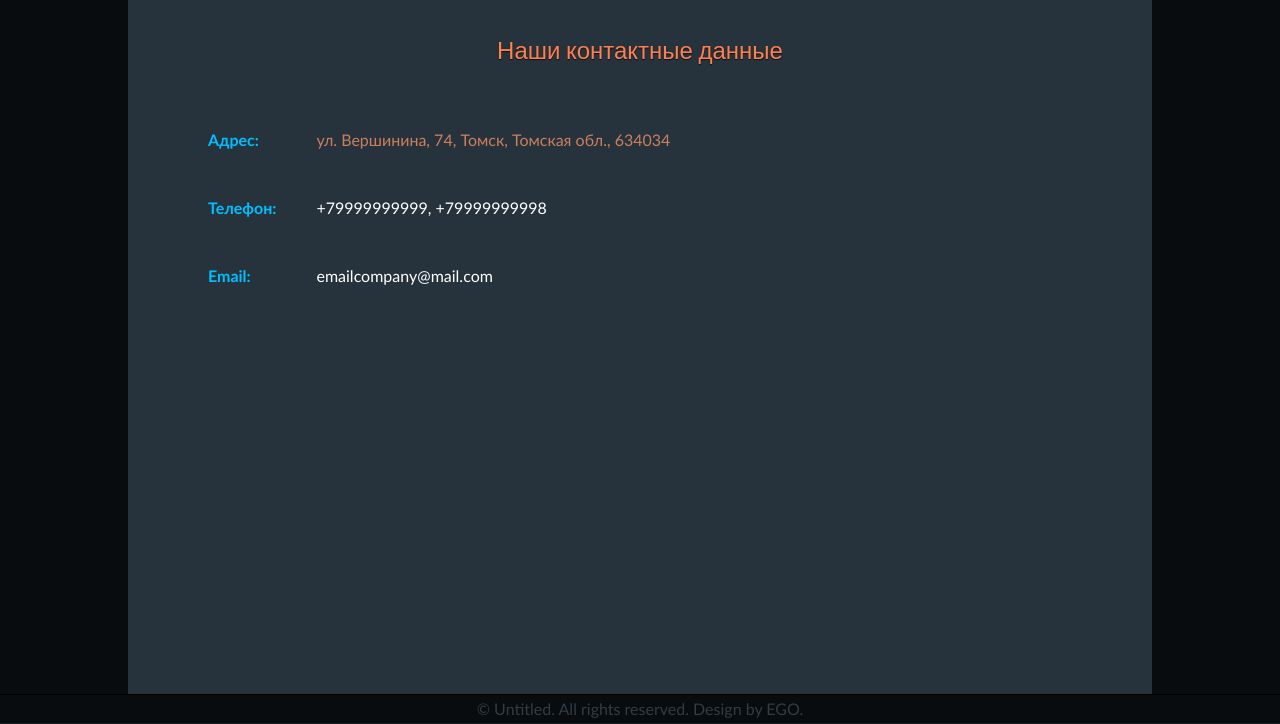
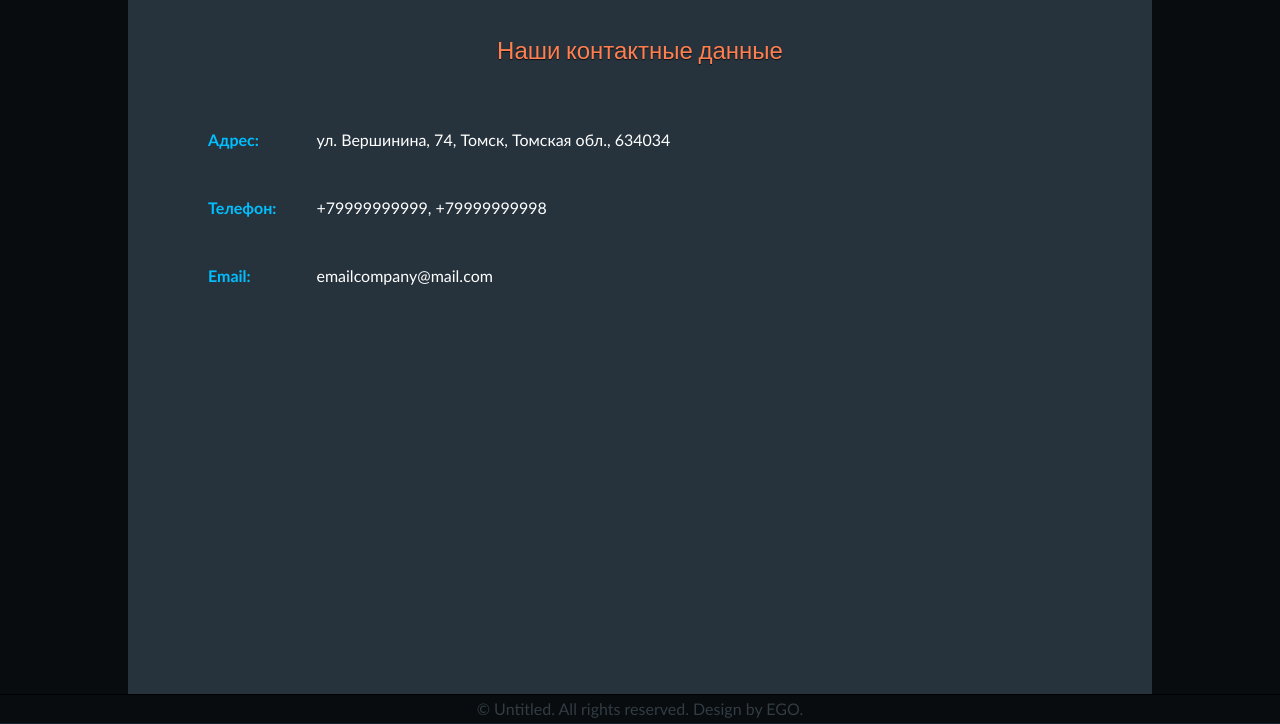
Before and after one commit to Nikendo/DesignLabJob, a plain HTML site: page contacts.html in a window 1280 px wide. Shown: the part 76-800 px from the top of the page. Drawn offline with nearby package versions, Linux system fonts and the light colour scheme.

Commit message:
three commit

```diff
--- a/contacts.html
+++ b/contacts.html
@@ -30,7 +30,7 @@
                 <table class="contact-table table">
                     <tr>
                         <th>Адрес:</th>
-                        <td><a href="https://2gis.ru/tomsk/firm/423196012851647">ул. Вершинина, 74, Томск, Томская обл., 634034</a></td>
+                        <td><a href="https://2gis.ru/tomsk/firm/423196012851647" id="TuGis">ул. Вершинина, 74, Томск, Томская обл., 634034</a></td>
                     </tr>
                     <tr>
                         <th>Телефон:</th>
--- a/css/styleContactTable.css
+++ b/css/styleContactTable.css
@@ -3,12 +3,13 @@
     color: deepskyblue;
 }
 
-.contact-table a:active, a:visited{
+
+#TuGis{
     text-decoration: none;
     color: white;
 }
 
-.contact-table a:hover{
+#TuGis:hover{
     text-decoration: none;
     color: coral;
 }
```
